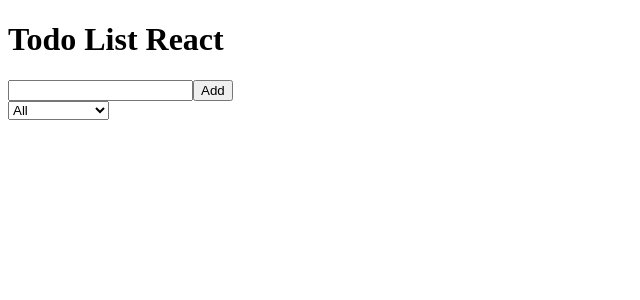
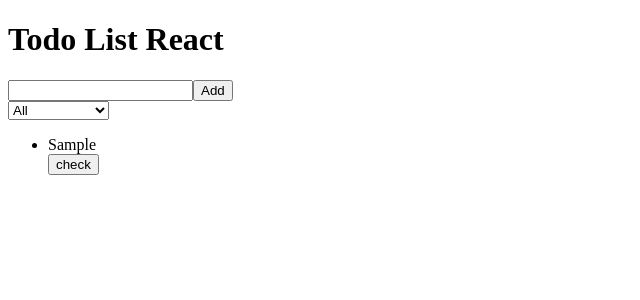
Before and after one commit to vdwhite/ReactApp, a React (Create React App) app in the folder todo-list-typescript-react/: page / in a window 1280 px wide. Both pictures are taken after typing "Sample" into the empty fields and a click on the button "Add". Shown: the top 300 px of the page, without its empty margins (0-640 px from the left). Built offline with nearby package versions, Linux system fonts and the light colour scheme.

Commit message:
Updated completed logic

```diff
--- a/todo-list-typescript-react/src/App.tsx
+++ b/todo-list-typescript-react/src/App.tsx
@@ -1,18 +1,34 @@
 import React, { useState } from "react";
 import Form from "./components/form";
-import TodoList from "./components/todoList";
+import "./css/todoItem.css";
+
+type ITodoProps = {
+  text: string;
+  id: number;
+  completed: boolean;
+};
 
 function App() {
   const [inputText, setInputText] = useState("");
-  const [todos, setTodos] = useState([]);
+  const [todos, setTodos] = useState<ITodoProps[]>([]);
+
+  const updateTodoCompleted = (e: any, index: number) => {
+    let newTodo: any = todos[index];
+    newTodo.completed = !newTodo.completed;
+    let newTodos: any = [...todos];
+    newTodos[index] = newTodo;
+    setTodos(newTodos);
+    e.preventDefault();
+  };
+
   const props = {
     inputText: inputText,
     setInputText: setInputText,
     todos: todos,
     setTodos: setTodos,
+    updateTodoCompleted,
   };
 
-  console.log("length" + props.todos.length);
   return (
     <div className="App">
       <header>
--- a/todo-list-typescript-react/src/components/form.tsx
+++ b/todo-list-typescript-react/src/components/form.tsx
@@ -3,8 +3,6 @@ import TodoList from "./todoList";
 // Function passed in from props
 const Form = (props: any) => {
   // Functions
-  console.log("props");
-  console.log(props);
   const inputTextHanlder = (e: any) => {
     props.setInputText(e.target.value);
   };
@@ -21,8 +19,6 @@ const Form = (props: any) => {
       },
     ]);
 
-    console.log("submitted");
-    console.log(props.todos);
     await props.setInputText("");
   };
 
@@ -45,10 +41,10 @@ const Form = (props: any) => {
           <option value="uncompleted"> Uncompleted </option>
         </select>
       </div>
-      {console.log("returned: ")}
-      {console.log(props.todos)}
-      {console.log("passed to:" + props.todos.length)}
-      <TodoList todos={props.todos} />
+      <TodoList
+        todos={props.todos}
+        updateTodoCompleted={props.updateTodoCompleted}
+      />
     </form>
   );
 };
--- a/todo-list-typescript-react/src/components/todo.tsx
+++ b/todo-list-typescript-react/src/components/todo.tsx
@@ -1,12 +1,21 @@
 import React from "react";
 
+type ITodoProps = {
+  text: string;
+  id: number;
+  completed: boolean;
+};
+
 const Todo = (props: any) => {
-  console.log("what?");
-  console.log(props);
   return (
-    <div className="todo">
-      <li className="todo-item">asd</li>
-      <button className="check">check</button>
+    <div className={props.completed ? `todoSelected` : `todoNotSelected`}>
+      <li className="todo-item">{props.text}</li>
+      <button
+        className="check"
+        onClick={(e) => props.updateTodoCompleted(e, props.itemIndex)}
+      >
+        check
+      </button>
     </div>
   );
 };
--- a/todo-list-typescript-react/src/components/todoList.tsx
+++ b/todo-list-typescript-react/src/components/todoList.tsx
@@ -1,19 +1,35 @@
 import React from "react";
 import Todo from "./todo";
-const TodoList = (todos: any) => {
-  console.log("todolist length: " + todos.length);
+const TodoList = (props: any) => {
+  type ITodoProps = {
+    text: string;
+    id: number;
+    completed: boolean;
+  };
+
+  type ITodoListProps = {
+    todos: ITodoProps[];
+    updateTodoCompleted(index: number): void;
+  };
+
+  const { todos = [], updateTodoCompleted } = props;
+
   return (
     <div className="todo-container">
       <ul className="todo-list">
-        {console.log("show me: " + todos.length)}
-        {todos.length > 0
-          ? todos.maps((item: any) => {
-              return <Todo props={item} />;
-            })
-          : console.log("returned empty")}
-        {/* {todos.map((a: any) => (
-          <Todo props={a} />
-        ))} */}
+        {todos.map((item: ITodoProps, index: number) => {
+          const { text, id, completed } = item;
+          return (
+            <Todo
+              text={text}
+              id={id}
+              completed={completed}
+              itemIndex={index}
+              updateTodoCompleted={updateTodoCompleted}
+              key={index}
+            />
+          );
+        })}
       </ul>
     </div>
   );
--- a/todo-list-typescript-react/src/css/todoItem.css
+++ b/todo-list-typescript-react/src/css/todoItem.css
@@ -1,3 +1,3 @@
-.completed {
+.todoSelected {
   text-decoration: line-through;
 }
```
